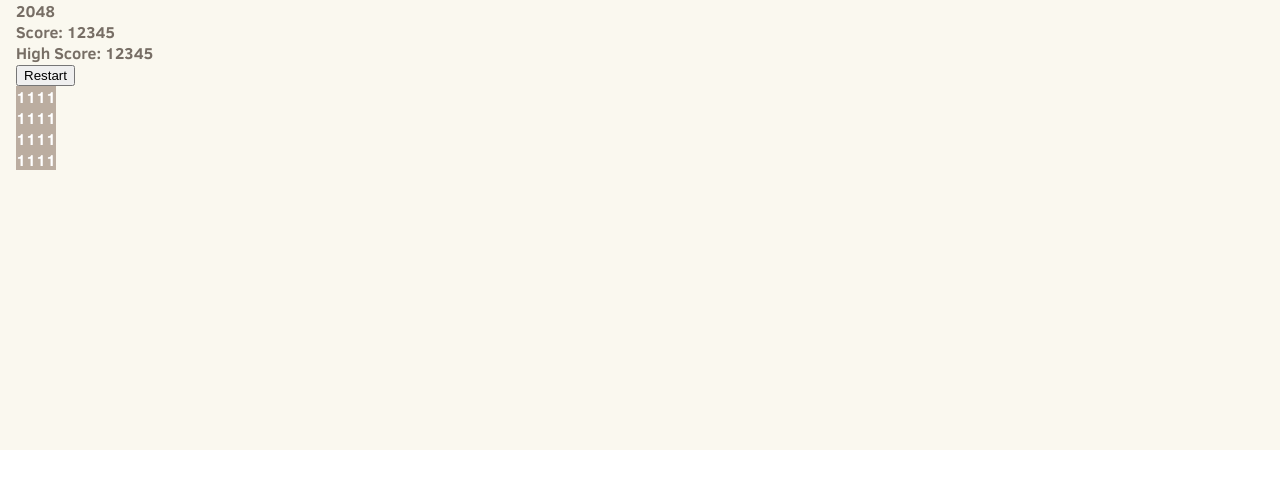
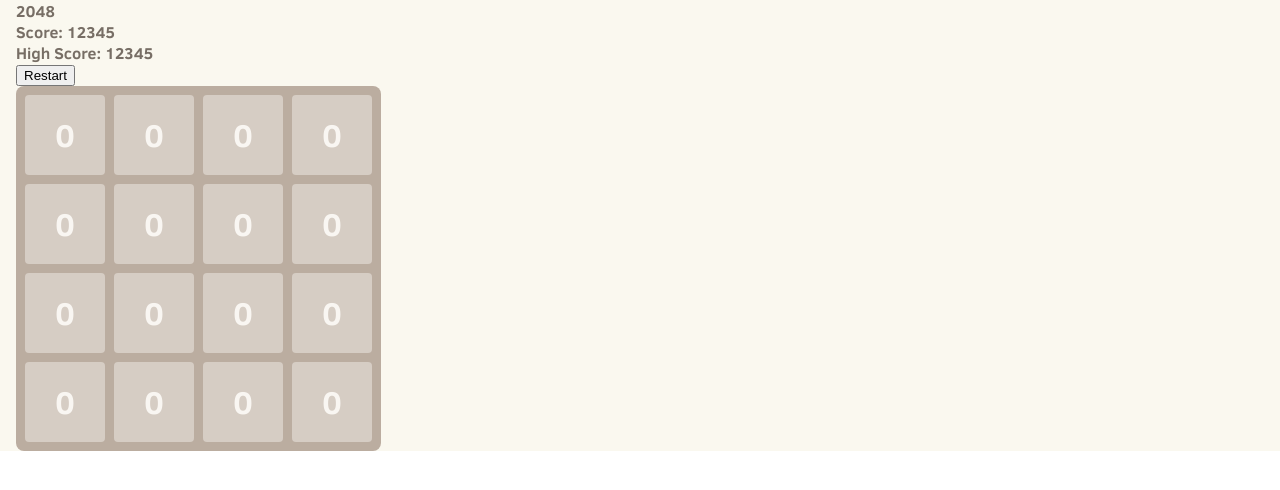
Before and after one commit to chaitanyathengdi/angular-twentyfortyeight, an Angular app: page / in a window 1280 px wide. Shown: the top 490 px of the page. Built offline with nearby package versions, Linux system fonts and the light colour scheme.

Commit message:
Add tile colors according to values

```diff
--- a/src/app/board/board.component.css
+++ b/src/app/board/board.component.css
@@ -1,11 +1,97 @@
 .grid {
     background-color: #bbada0;
+    padding: 0;
     display: inline-block;
+    margin: 0 auto;
+    border-radius: 8px;
 }
 .row {
     display: block;
+    margin: 9px 4.5px;
 }
 .tile {
     display: inline-block;
-    color: #fff;
+    vertical-align: top;
+    font-size: 200%;
+    border-radius: 4px;
+    width: 64px;
+    height: 64px;
+    padding: 8px;
+    margin: 0 4.5px;
+    line-height: 64px;
+    color: #f9f6f2;
 }
+
+.tile.blank {
+    background-color: #d6cdc4;
+}
+
+.tile.two {
+    color: #776e65;
+    background-color: #eee4da;
+}
+
+.tile.four {
+    color: #776e65;
+    background-color: #ede0c8;
+}
+
+.tile.eight {
+    background-color: #f2b179;
+}
+
+.tile.sixteen {
+    background-color: #f59563;
+}
+
+.tile.thirty-two {
+    background-color: #f67c5f;
+}
+
+.tile.sixty-four {
+    background-color: #f65e3b;
+}
+
+.tile.one-twenty-eight {
+    background-color: #edcf72;
+}
+
+.tile.two-fifty-six {
+    background-color: #edcc61;
+}
+
+.tile.five-one-two {
+    background-color: #edc850;
+}
+
+.tile.one-k {
+    background-color: #edc53f;
+}
+
+.tile.two-k {
+    background-color: #edc22e;
+}
+
+.tile.four-k {
+    background-color: #fb736b;
+}
+
+.tile.eight-k {
+    background-color: #fb5c58;
+}
+
+.tile.sixteen-k {
+    background-color: #ee5138;
+}
+
+.tile.thirty-two-k {
+    background-color: #6dafdb;
+}
+
+.tile.sixty-five-k {
+    background-color: #599be5;
+}
+
+.tile.one-thirty-one-k {
+    background-color: #0073c2;
+}
--- a/src/app/board/board.component.html
+++ b/src/app/board/board.component.html
@@ -1,26 +1,26 @@
 <div class="grid">
     <div class="row">
-        <tile class="tile"></tile>
-        <tile class="tile"></tile>
-        <tile class="tile"></tile>
-        <tile class="tile"></tile>
+        <tile [class]="getClassForValue(values[0][0])" class="tile" [value]="values[0][0]"></tile>
+        <tile [class]="getClassForValue(values[0][1])" class="tile" [value]="values[0][1]"></tile>
+        <tile [class]="getClassForValue(values[0][2])" class="tile" [value]="values[0][2]"></tile>
+        <tile [class]="getClassForValue(values[0][3])" class="tile" [value]="values[0][3]"></tile>
     </div>
     <div class="row">
-        <tile class="tile"></tile>
-        <tile class="tile"></tile>
-        <tile class="tile"></tile>
-        <tile class="tile"></tile>
+        <tile [class]="getClassForValue(values[1][0])" class="tile" [value]="values[1][0]"></tile>
+        <tile [class]="getClassForValue(values[1][1])" class="tile" [value]="values[1][1]"></tile>
+        <tile [class]="getClassForValue(values[1][2])" class="tile" [value]="values[1][2]"></tile>
+        <tile [class]="getClassForValue(values[1][3])" class="tile" [value]="values[1][3]"></tile>
     </div>
     <div class="row">
-        <tile class="tile"></tile>
-        <tile class="tile"></tile>
-        <tile class="tile"></tile>
-        <tile class="tile"></tile>
+        <tile [class]="getClassForValue(values[2][0])" class="tile" [value]="values[2][0]"></tile>
+        <tile [class]="getClassForValue(values[2][1])" class="tile" [value]="values[2][1]"></tile>
+        <tile [class]="getClassForValue(values[2][2])" class="tile" [value]="values[2][2]"></tile>
+        <tile [class]="getClassForValue(values[2][3])" class="tile" [value]="values[2][3]"></tile>
     </div>
     <div class="row">
-        <tile class="tile"></tile>
-        <tile class="tile"></tile>
-        <tile class="tile"></tile>
-        <tile class="tile"></tile>
+        <tile [class]="getClassForValue(values[3][0])" class="tile" [value]="values[3][0]"></tile>
+        <tile [class]="getClassForValue(values[3][1])" class="tile" [value]="values[3][1]"></tile>
+        <tile [class]="getClassForValue(values[3][2])" class="tile" [value]="values[3][2]"></tile>
+        <tile [class]="getClassForValue(values[3][3])" class="tile" [value]="values[3][3]"></tile>
     </div>
 </div>
--- a/src/app/board/board.component.ts
+++ b/src/app/board/board.component.ts
@@ -6,10 +6,45 @@
   styleUrls: ['./board.component.css']
 })
 export class BoardComponent implements OnInit {
+  values = [
+    [0, 0, 0, 0],
+    [0, 0, 0, 0],
+    [0, 0, 0, 0],
+    [0, 0, 0, 0]
+  ];
 
   constructor() { }
 
   ngOnInit(): void {
   }
 
+  getClassForValue (value:number | null) {
+    type tClasses = {
+      [key: number]: string
+    }
+
+    const classes:tClasses = {
+      2: "two",
+      4: "four",
+      8: "eight",
+      16: "sixteen",
+      32: "thirty-two",
+      64: "sixty-four",
+      128: "one-twenty-eight",
+      256: "two-fifty-six",
+      512: "five-one-two",
+      1024: "one-k",
+      2048: "two-k",
+      4096: "four-k",
+      8192: "eight-k",
+      16384: "sixteen-k",
+      32768: "thirty-two-k",
+      65536: "sixty-five-k",
+      131072: "one-thirty-one-k"
+    };
+
+    const returnValue = value ? classes[value] : 'blank';
+    return returnValue;
+  }
+
 }
--- a/src/app/tile/tile.component.css
+++ b/src/app/tile/tile.component.css
@@ -1,89 +1,37 @@
-/* better to use styled components instead of this? */
-.blank {
-    background-color: #d6cdc4;
+.value {
+    width: 100%;
+    text-align: center;
 }
 
-.two {
-    color: #776e65;
-    background-color: #eee4da;
+/* font-size is relative to that of .tile in board css */
+.value.one-k {
+    font-size: 75%;
 }
 
-.four {
-    color: #776e65;
-    background-color: #ede0c8;
+.value.two-k {
+    font-size: 75%;
 }
 
-.eight {
-    color: #f9f6f2;
-    background-color: #f2b179;
+.value.four-k {
+    font-size: 75%;
 }
 
-.sixteen {
-    color: #f9f6f2;
-    background-color: #f59563;
+.value.eight-k {
+    font-size: 75%;
 }
 
-.thirty-two {
-    color: #f9f6f2;
-    background-color: #f67c5f;
+.value.sixteen-k {
+    font-size: 60%;
 }
 
-.sixty-four {
-    color: #f9f6f2;
-    background-color: #f65e3b;
+.value.thirty-two-k {
+    font-size: 60%;
 }
 
-.one-twenty-eight {
-    color: #f9f6f2;
-    background-color: #edcf72;
+.value.sixty-five-k {
+    font-size: 60%;
 }
 
-.two-fifty-six {
-    color: #f9f6f2;
-    background-color: #edcc61;
+.value.one-thirty-one-k {
+    font-size: 50%;
 }
-
-.five-one-two {
-    color: #f9f6f2;
-    background-color: #edc850;
-}
-
-.one-k {
-    color: #f9f6f2;
-    background-color: #edc53f;
-}
-
-.two-k {
-    color: #f9f6f2;
-    background-color: #edc22e;
-}
-
-.four-k {
-    color: #f9f6f2;
-    background-color: #fb736b;
-}
-
-.eight-k {
-    color: #f9f6f2;
-    background-color: #fb5c58;
-}
-
-.sixteen-k {
-    color: #f9f6f2;
-    background-color: #ee5138;
-}
-
-.thirty-two-k {
-    color: #f9f6f2;
-    background-color: #6dafdb;
-}
-
-.sixty-five-k {
-    color: #f9f6f2;
-    background-color: #599be5;
-}
-
-.one-thirty-one-k {
-    color: #f9f6f2;
-    background-color: #0073c2;
-}
--- a/src/app/tile/tile.component.html
+++ b/src/app/tile/tile.component.html
@@ -1 +1 @@
-<div>1</div>
+<div [class]="selectedClass" class="value">{{ value }}</div>
--- a/src/app/tile/tile.component.ts
+++ b/src/app/tile/tile.component.ts
@@ -1,4 +1,4 @@
-import { Component, OnInit } from '@angular/core';
+import { Component, Input, OnInit } from '@angular/core';
 
 @Component({
   selector: 'tile',
@@ -7,9 +7,38 @@
 })
 export class TileComponent implements OnInit {
 
-  constructor() { }
+  selectedClass:string = "";
+
+  @Input() value!:number|null;
+  constructor() {
+  }
 
   ngOnInit(): void {
+    type tClasses = {
+      [key: number]: string
+    }
+
+    const classes:tClasses = {
+      2: "two",
+      4: "four",
+      8: "eight",
+      16: "sixteen",
+      32: "thirty-two",
+      64: "sixty-four",
+      128: "one-twenty-eight",
+      256: "two-fifty-six",
+      512: "five-one-two",
+      1024: "one-k",
+      2048: "two-k",
+      4096: "four-k",
+      8192: "eight-k",
+      16384: "sixteen-k",
+      32768: "thirty-two-k",
+      65536: "sixty-five-k",
+      131072: "one-thirty-one-k"
+    };
+
+    this.selectedClass = this.value ? classes[this.value] : "blank";
   }
 
 }
```
